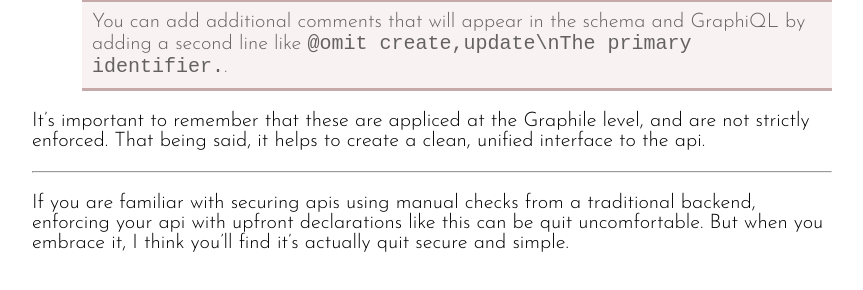
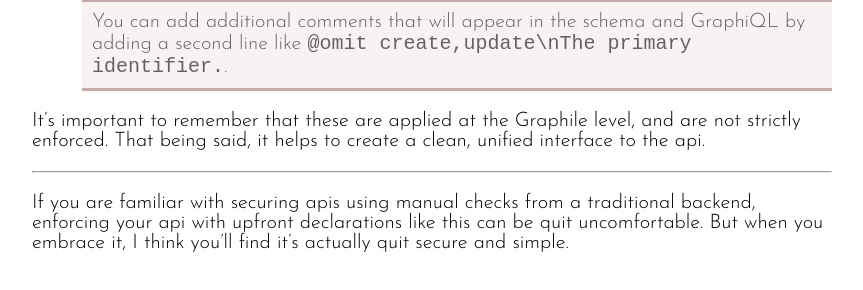
Before and after one commit to davbeck/davbeck.github.io, a Jekyll site: the page built from _posts/2019-02-25-graphile-and-auth0.md, in a window 1280 px wide and 900 px high, scrolled down 4779 px. Shown: the part 607-897 px from the top of the window, without its empty margins (208-1071 px from the left). Built offline with Jekyll 4.4.1, drawn with Linux system fonts in a browser that asks for light colours; some of the changed text lies outside the part shown.

Commit message:
graphile-and-auth0 typo fixes

```diff
--- a/_posts/2019-02-25-graphile-and-auth0.md
+++ b/_posts/2019-02-25-graphile-and-auth0.md
@@ -178,7 +178,7 @@ COMMENT ON COLUMN app.todo.user_id IS E'@omit create,update';
 You can add additional comments that will appear in the schema and GraphiQL by adding a second line like `@omit create,update\nThe primary identifier.`.
 </span>
 
-It's important to remember that these are appliced at the Graphile level, and are not strictly enforced. That being said, it helps to create a clean, unified interface to the api.
+It's important to remember that these are applied at the Graphile level, and are not strictly enforced. That being said, it helps to create a clean, unified interface to the api.
 
 ---
 
```
Also changed, not shown: other parts of _posts/2019-02-25-graphile-and-auth0.md (+1 -1 lines).
